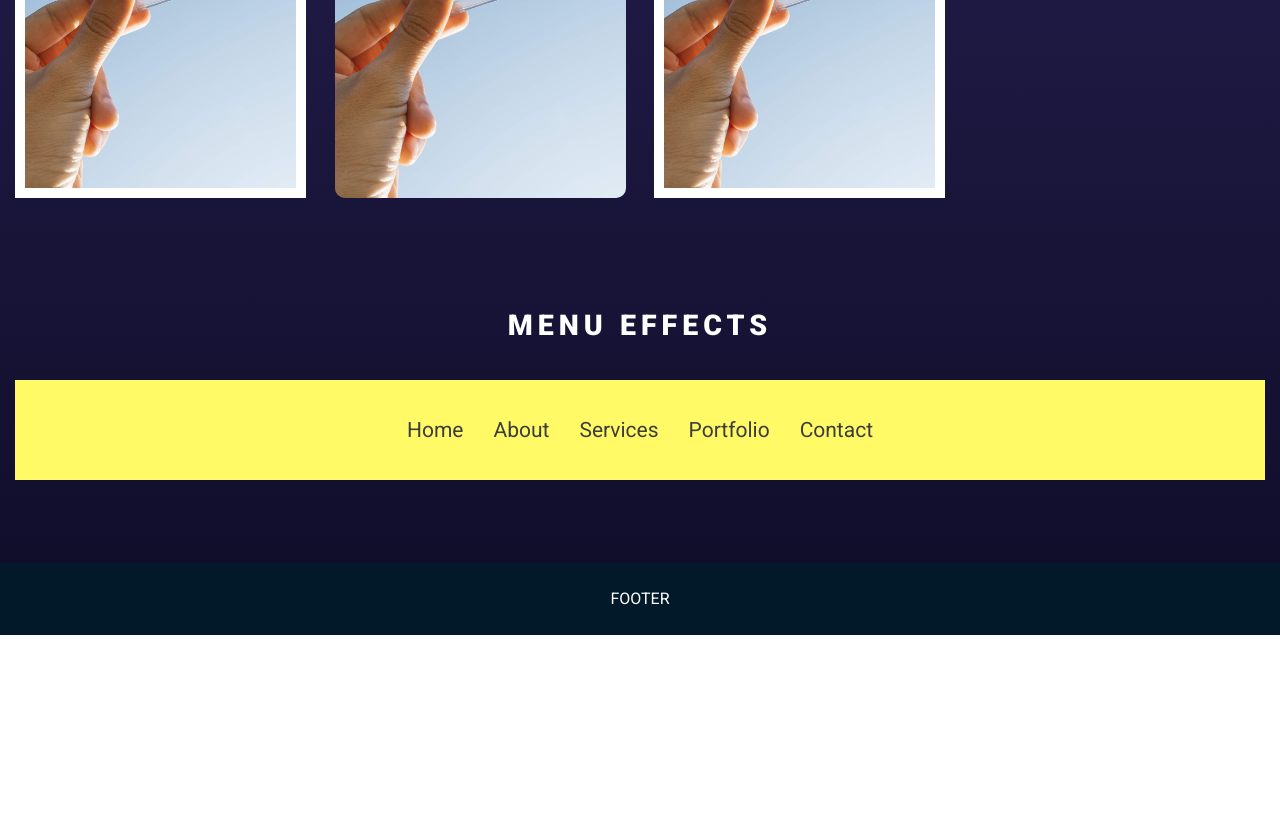
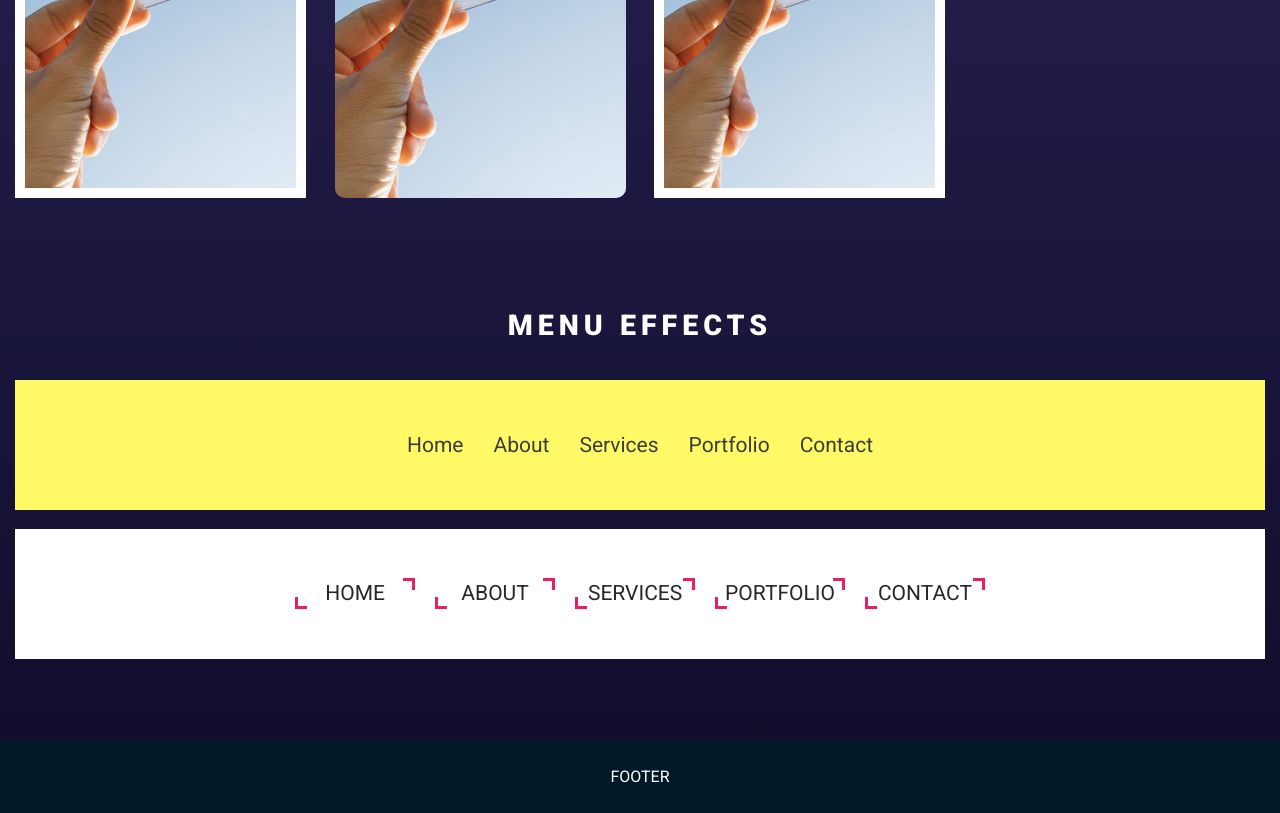
Before and after one commit to Maxisro/CSS-BUTTONS, a plain HTML site: page index.html in a window 1280 px wide. Shown: the part 2253-3066 px from the top of the page. Before the commit the page ends 2888 px from the top, so only its background shows below. Drawn offline with Linux system fonts and the light colour scheme.

Commit message:
menu#2 proc

```diff
--- a/index.html
+++ b/index.html
@@ -230,6 +230,25 @@
 								</li>
 							</ul>
 						</div>
+						<div class="menu-item menu-item-2">
+							<ul class="menu-list menu2-list">
+								<li class="menu-list-item menu2-list-item">
+									<a href="#" class="menu-btn menu2-btn">Home</a>
+								</li>
+								<li class="menu-list-item menu2-list-item">
+									<a href="#" class="menu-btn menu2-btn">About</a>
+								</li>
+								<li class="menu-list-item menu2-list-item">
+									<a href="#" class="menu-btn menu2-btn">Services</a>
+								</li>
+								<li class="menu-list-item menu2-list-item">
+									<a href="#" class="menu-btn menu2-btn">Portfolio</a>
+								</li>
+								<li class="menu-list-item menu2-list-item">
+									<a href="#" class="menu-btn menu2-btn">Contact</a>
+								</li>
+							</ul>
+						</div>
 					</div>
 				</section>
 			</main>
--- a/style.css
+++ b/style.css
@@ -2012,8 +2012,10 @@ body {
 
 .menu-wrapper {
     display: grid;
-    gap: calc(20px + (30 - 20) * ((100vw - 320px) / (1440 - 320)));
-    grid-template-columns: repeat(auto-fit, minmax(290px, auto));
+    gap: calc(10px + (20 - 10) * ((100vw - 320px) / (1440 - 320)));
+    grid-template-columns: repeat(1, minmax(290px, auto));
+    /* grid-template-columns: repeat(auto-fit, minmax(290px, auto)); */
+    overflow: hidden;
 }
 
 .menu-item {
@@ -2036,11 +2038,13 @@ body {
 
 }
 
+
+
 /* MENU-1--------------------------------------------------------------------------------------------------------- */
 .menu-item-1 {
     background-color: #fffa65;
     width: 100%;
-    height: 100px;
+    height: 130px;
 }
 .menu1-list {
 }
@@ -2084,6 +2088,56 @@ body {
 .menu1-btn:hover::after{
     transform: scaleX(1);
 }
+
+/* MENU-2--------------------------------------------------------------------------------------------------------- */
+.menu-item-2 {
+    background-color: white;
+    width: 100%;
+    height: 130px;
+}
+.menu2-list {
+}
+.menu2-list-item {
+
+}
+.menu2-btn {
+    display: block;
+    padding: 5px 10px;
+    margin: 10px 10px;
+    font-size: calc(15px + (22 - 15) * ((100vw - 320px) / (1440 - 320)));
+    color: #272727;
+    text-transform: uppercase;
+    position: relative;
+    transition: all .5s;
+    min-width: 120px;
+    text-align: center;
+}
+.menu2-btn::before{
+    content: '';
+    position: absolute;
+    bottom: 0;
+    left: 0;
+    width: 12px;
+    height: 12px;
+    border: 3px solid #e91e63;
+    border-width: 0 0 3px 3px;
+}
+.menu2-btn::after{
+    content: '';
+    position: absolute;
+    top: 0;
+    right: 0;
+    width: 12px;
+    height: 12px;
+    border: 3px solid #e91e63;
+    border-width: 3px 3px 0 0;
+}
+
+
+.menu2-btn:hover::before,
+.menu2-btn:hover::after{
+    transform: scaleX(1);
+}
 /*FOOTER--------------------------------------------------------------------------------------------------------- */
 
 .footer {
```
